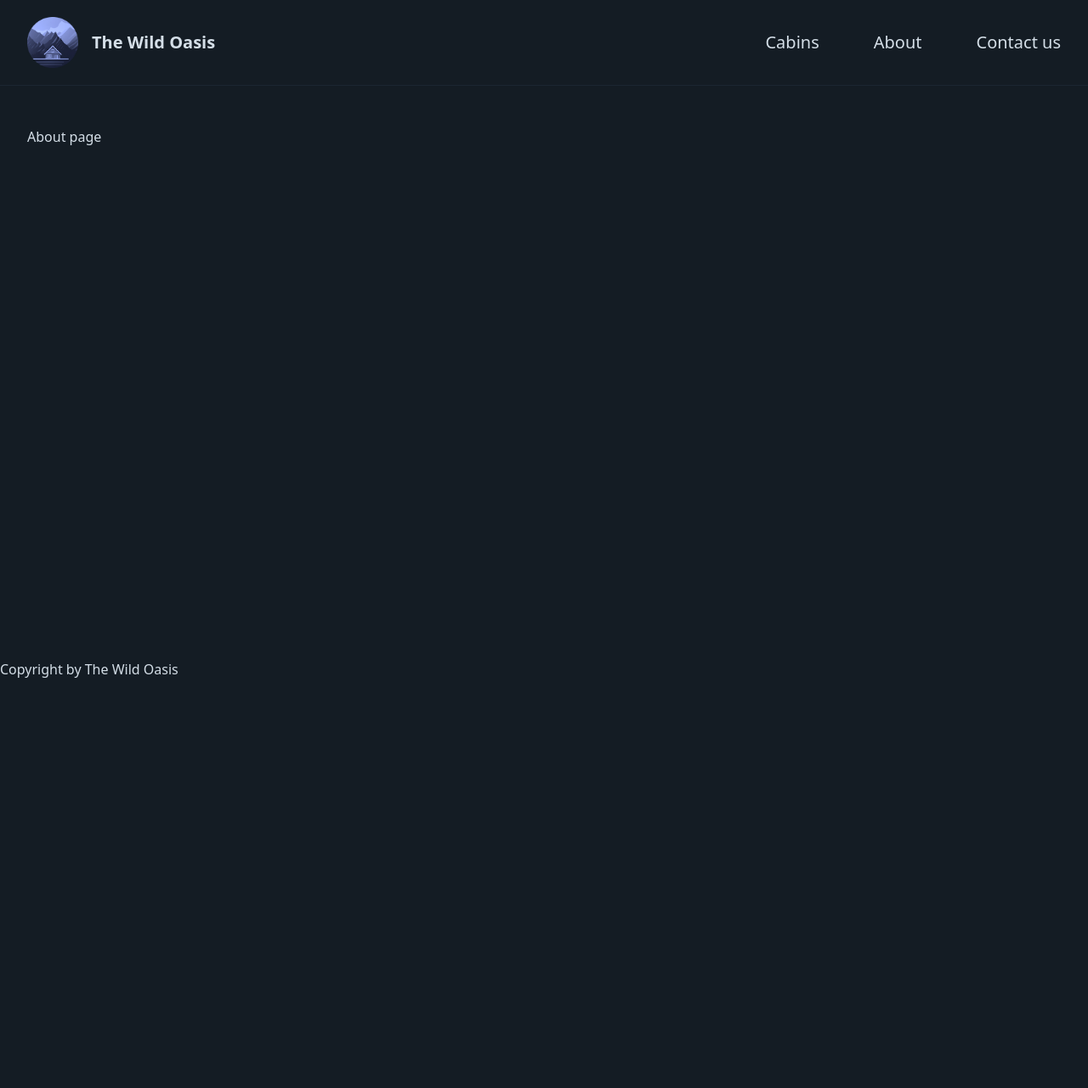
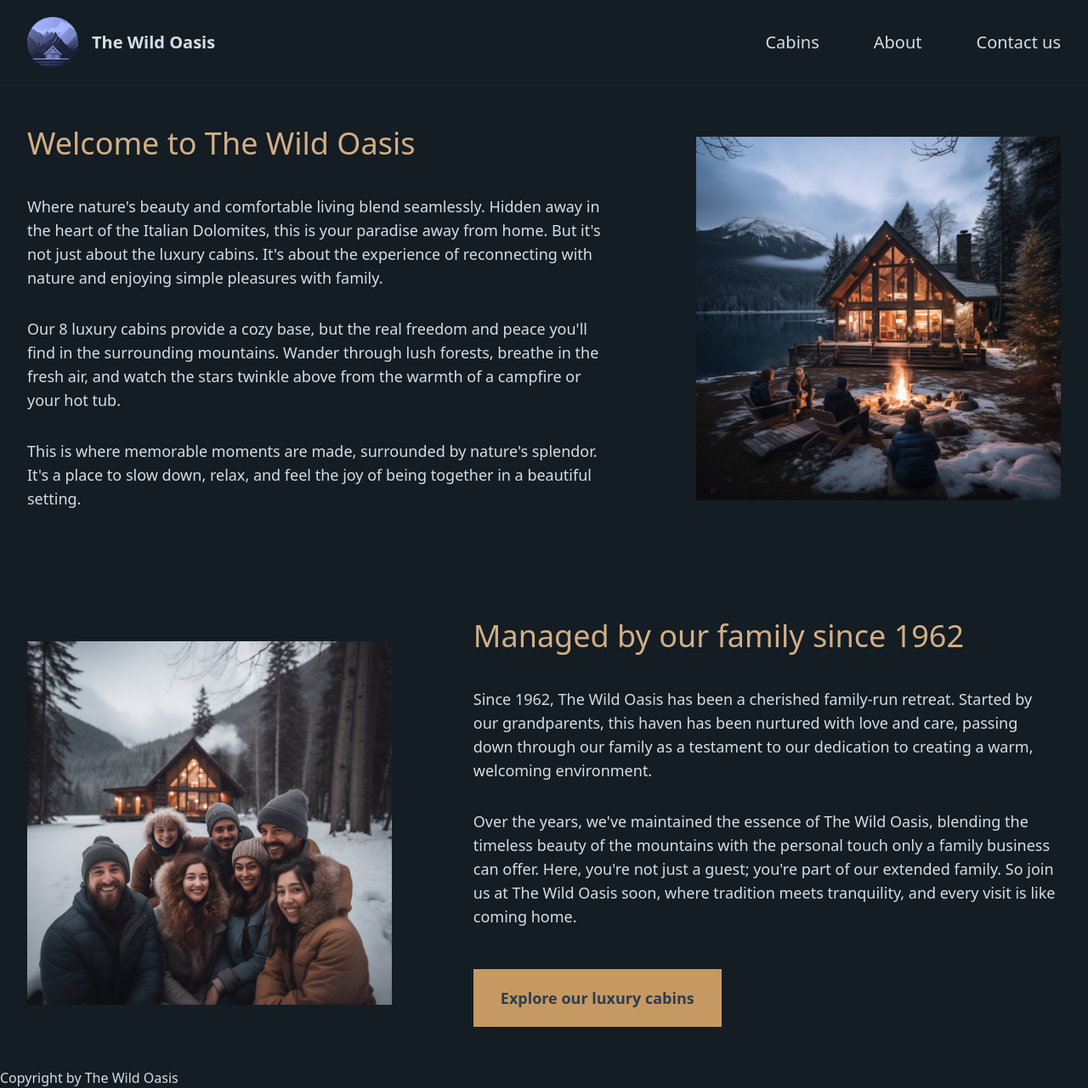
Before and after one commit to BetulBuyukzengin/the-wild-oasis-next-js, a Next.js app: page /about in a window 1280 px wide. Shown: the whole page at 85% size. Before the commit the page ends 800 px from the top, so only its background shows below. Built offline with nearby package versions, Linux system fonts and the light colour scheme.

Commit message:
feat: create about & add two methods of using image

```diff
--- a/app/about/page.js
+++ b/app/about/page.js
@@ -1,9 +1,88 @@
-export const metadata = {
-  title: "About",
-};
+import Image from "next/image";
+import image1 from "@/public/about-1.jpg";
+import image2 from "@/public/about-2.jpg";
 
-function Page() {
-  return <div>About page</div>;
+export default function About() {
+  return (
+    <div className="grid grid-cols-5 gap-x-24 gap-y-32 text-lg items-center">
+      <div className="col-span-3">
+        <h1 className="text-4xl mb-10 text-accent-400 font-medium">
+          Welcome to The Wild Oasis
+        </h1>
+
+        <div className="space-y-8">
+          <p>
+            Where nature&apos;s beauty and comfortable living blend seamlessly.
+            Hidden away in the heart of the Italian Dolomites, this is your
+            paradise away from home. But it&apos;s not just about the luxury
+            cabins. It&apos;s about the experience of reconnecting with nature
+            and enjoying simple pleasures with family.
+          </p>
+          <p>
+            Our 8 luxury cabins provide a cozy base, but the real freedom and
+            peace you&apos;ll find in the surrounding mountains. Wander through
+            lush forests, breathe in the fresh air, and watch the stars twinkle
+            above from the warmth of a campfire or your hot tub.
+          </p>
+          <p>
+            This is where memorable moments are made, surrounded by
+            nature&apos;s splendor. It&apos;s a place to slow down, relax, and
+            feel the joy of being together in a beautiful setting.
+          </p>
+        </div>
+      </div>
+
+      <div className="col-span-2">
+        {/* To have a sensitive image. */}
+        <Image
+          src={image1}
+          alt="Family sitting around a fire pit in front of cabin"
+          placeholder="blur"
+          quality={80}
+        />
+      </div>
+
+      <div className="relative aspect-square col-span-2">
+        {/* For any image available on the computer. */}
+        <Image
+          src="/about-2.jpg"
+          fill
+          className="object-cover"
+          alt="Family that manages The Wild Oasis"
+        />
+      </div>
+
+      <div className="col-span-3">
+        <h1 className="text-4xl mb-10 text-accent-400 font-medium">
+          Managed by our family since 1962
+        </h1>
+
+        <div className="space-y-8">
+          <p>
+            Since 1962, The Wild Oasis has been a cherished family-run retreat.
+            Started by our grandparents, this haven has been nurtured with love
+            and care, passing down through our family as a testament to our
+            dedication to creating a warm, welcoming environment.
+          </p>
+          <p>
+            Over the years, we&apos;ve maintained the essence of The Wild Oasis,
+            blending the timeless beauty of the mountains with the personal
+            touch only a family business can offer. Here, you&apos;re not just a
+            guest; you&apos;re part of our extended family. So join us at The
+            Wild Oasis soon, where tradition meets tranquility, and every visit
+            is like coming home.
+          </p>
+
+          <div>
+            <a
+              href="/cabins"
+              className="inline-block mt-4 bg-accent-500 px-8 py-5 text-primary-800 text-lg font-semibold hover:bg-accent-600 transition-all"
+            >
+              Explore our luxury cabins
+            </a>
+          </div>
+        </div>
+      </div>
+    </div>
+  );
 }
-
-export default Page;
```
